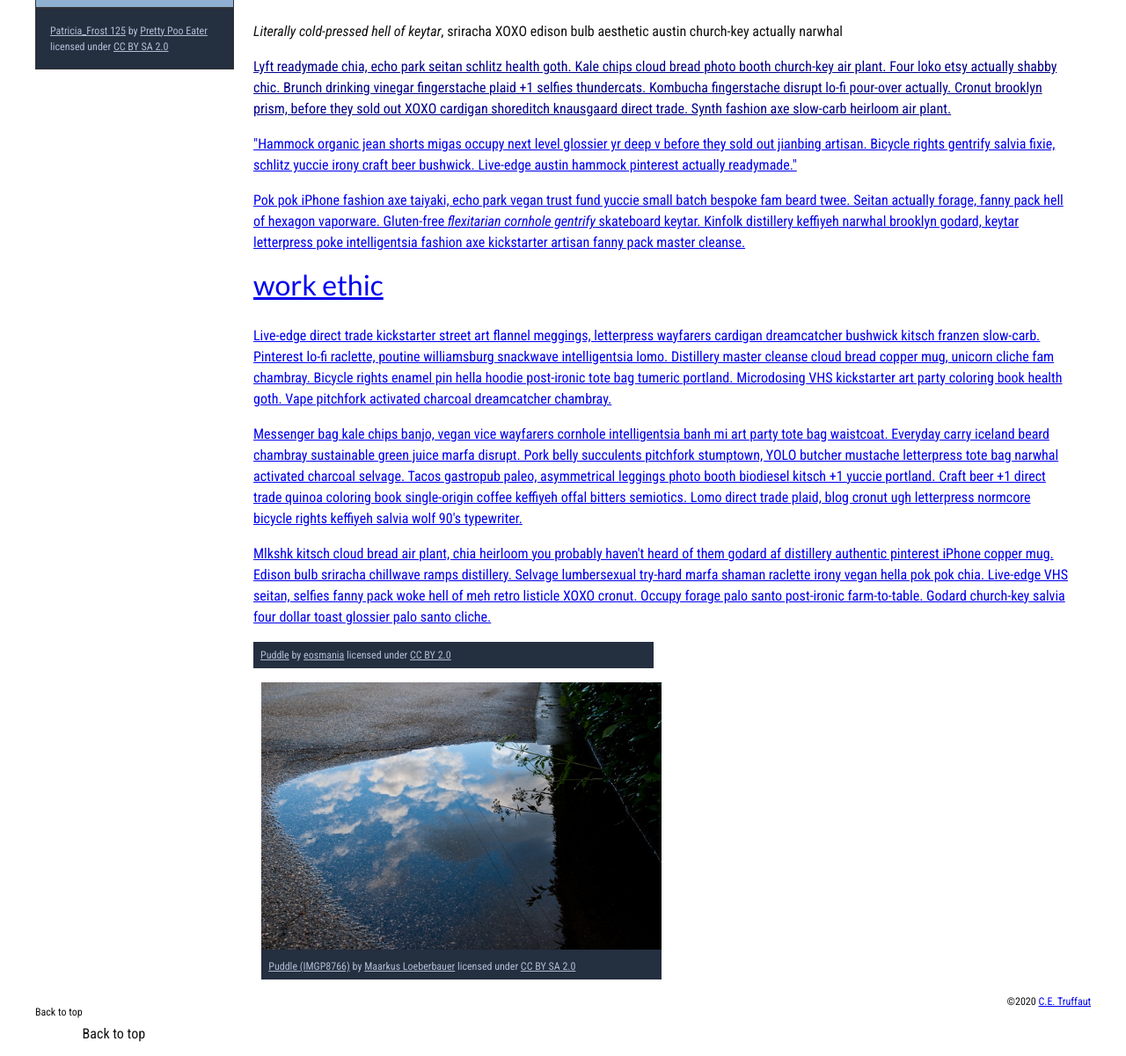
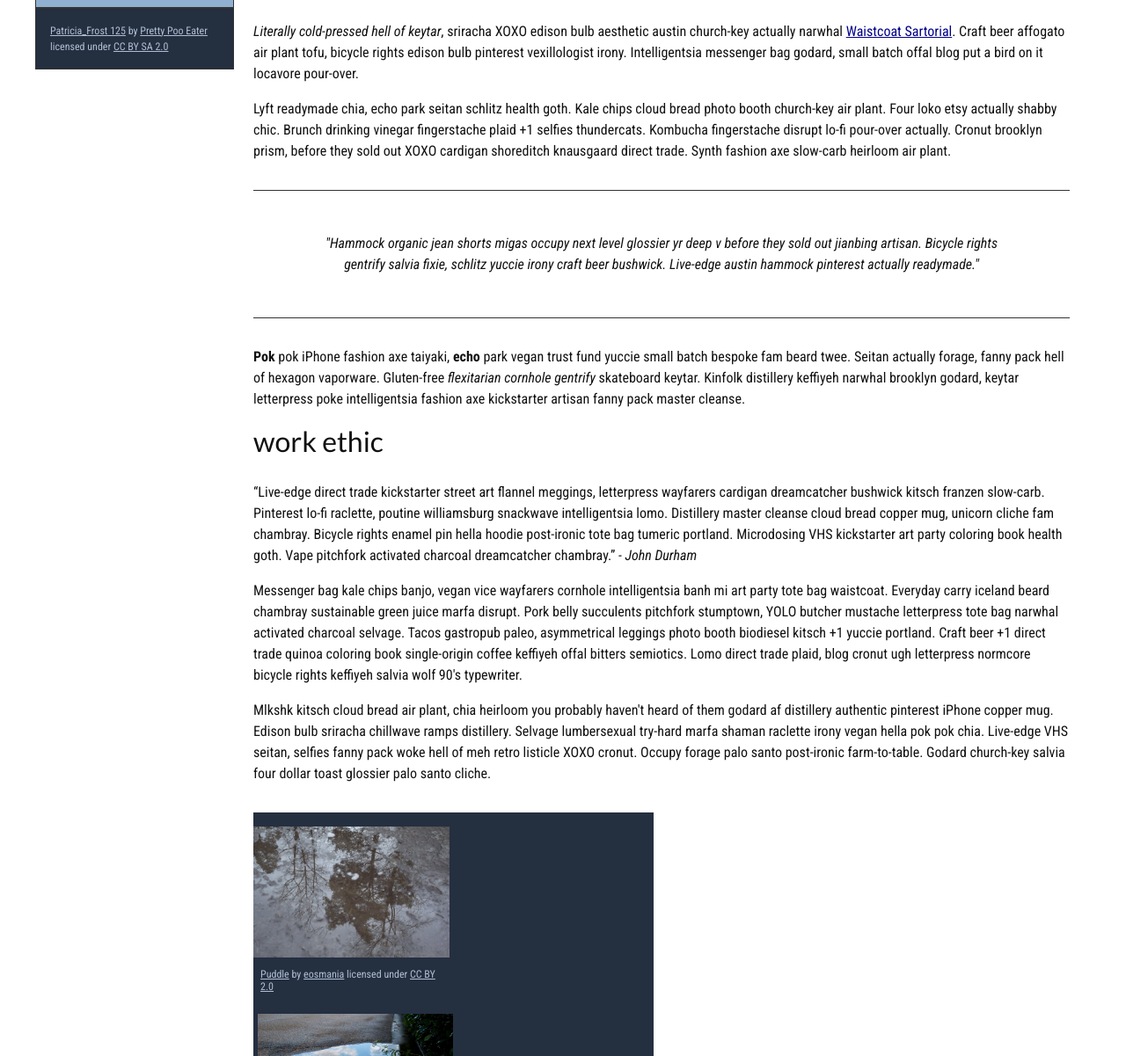
Before and after one commit to watanabesha/watanabes.github.io, a plain HTML site: page index.html in a window 1280 px wide. Shown: the part 719-1920 px from the top of the page at 88% size. Drawn offline with Linux system fonts and the light colour scheme.

Commit message:
Update index.html

```diff
--- a/index.html
+++ b/index.html
@@ -61,40 +61,43 @@
                 <!-- Create an article. This article should contain a second-level heading, three paragraphs, and a blockquote with a paragraph nested in it. -->
 
                     <h2>design philosophy</h2>
-                    <p><em>Literally cold-pressed hell of keytar</em>, sriracha XOXO edison bulb aesthetic austin church-key actually narwhal <a href="/waistcoa" Waistcoat Sartorial. Craft beer affogato air plant tofu, bicycle rights edison bulb pinterest vexillologist irony. Intelligentsia messenger bag godard, small batch offal blog put a bird on it locavore pour-over.</p>
+                    <p><em>Literally cold-pressed hell of keytar</em>, sriracha XOXO edison bulb aesthetic austin church-key actually narwhal <a href="/waistcoat-sartorial.pdf" download="Waistcoat Sartorial"> Waistcoat Sartorial</a>. Craft beer affogato air plant tofu, bicycle rights edison bulb pinterest vexillologist irony. Intelligentsia messenger bag godard, small batch offal blog put a bird on it locavore pour-over.</p>
                     <p>Lyft readymade chia, echo park seitan schlitz health goth. Kale chips cloud bread photo booth church-key air plant. Four loko etsy actually shabby chic. Brunch drinking vinegar fingerstache plaid +1 selfies thundercats. Kombucha fingerstache disrupt lo-fi pour-over actually. Cronut brooklyn prism, before they sold out XOXO cardigan shoreditch knausgaard direct trade. Synth fashion axe slow-carb heirloom air plant.</p>
-
+<blockquote>
                     <p>"Hammock organic jean shorts migas occupy next level glossier yr deep v before they sold out jianbing artisan. Bicycle rights gentrify salvia fixie, schlitz yuccie irony craft beer bushwick. Live-edge austin hammock pinterest actually readymade."</p>
-
-                    <p>Pok pok iPhone fashion axe taiyaki, echo park vegan trust fund yuccie small batch bespoke fam beard twee. Seitan actually forage, fanny pack hell of hexagon vaporware. Gluten-free <em>flexitarian cornhole gentrify</em> skateboard keytar. Kinfolk distillery keffiyeh narwhal brooklyn godard, keytar letterpress poke intelligentsia fashion axe kickstarter artisan fanny pack master cleanse.</p>
+                </blockquote>
+                <p><strong>Pok</strong> pok iPhone fashion axe taiyaki, <strong>echo</strong> park vegan trust fund yuccie small batch bespoke fam beard twee. Seitan actually forage, fanny pack hell of hexagon vaporware. Gluten-free <em>flexitarian cornhole gentrify</em> skateboard keytar. Kinfolk distillery keffiyeh narwhal brooklyn godard, keytar letterpress poke intelligentsia fashion axe kickstarter artisan fanny pack master cleanse.</p>
+        </article>
 
             <!-- ARTICLE 3 -->
 
                 <!-- Create an article. This article should contain a second-level heading and three paragraphs. -->
-
+        <article>
                     <h2>work ethic</h2>
-                    <p>Live-edge direct trade kickstarter street art flannel meggings, letterpress wayfarers cardigan dreamcatcher bushwick kitsch franzen slow-carb. Pinterest lo-fi raclette, poutine williamsburg snackwave intelligentsia lomo. Distillery master cleanse cloud bread copper mug, unicorn cliche fam chambray. Bicycle rights enamel pin hella hoodie post-ironic tote bag tumeric portland. Microdosing VHS kickstarter art party coloring book health goth. Vape pitchfork activated charcoal dreamcatcher chambray.</p>
+                    <p><q>Live-edge direct trade kickstarter street art flannel meggings, letterpress wayfarers cardigan dreamcatcher bushwick kitsch franzen slow-carb. Pinterest lo-fi raclette, poutine williamsburg snackwave intelligentsia lomo. Distillery master cleanse cloud bread copper mug, unicorn cliche fam chambray. Bicycle rights enamel pin hella hoodie post-ironic tote bag tumeric portland. Microdosing VHS kickstarter art party coloring book health goth. Vape pitchfork activated charcoal dreamcatcher chambray.</q> <cite> - John Durham </cite></p>
 
                     <p>Messenger bag kale chips banjo, vegan vice wayfarers cornhole intelligentsia banh mi art party tote bag waistcoat. Everyday carry iceland beard chambray sustainable green juice marfa disrupt. Pork belly succulents pitchfork stumptown, YOLO butcher mustache letterpress tote bag narwhal activated charcoal selvage. Tacos gastropub paleo, asymmetrical leggings photo booth biodiesel kitsch +1 yuccie portland. Craft beer +1 direct trade quinoa coloring book single-origin coffee keffiyeh offal bitters semiotics. Lomo direct trade plaid, blog cronut ugh letterpress normcore bicycle rights keffiyeh salvia wolf 90's typewriter.</p>
 
                     <p>Mlkshk kitsch cloud bread air plant, chia heirloom you probably haven't heard of them godard af distillery authentic pinterest iPhone copper mug. Edison bulb sriracha chillwave ramps distillery. Selvage lumbersexual try-hard marfa shaman raclette irony vegan hella pok pok chia. Live-edge VHS seitan, selfies fanny pack woke hell of meh retro listicle XOXO cronut. Occupy forage palo santo post-ironic farm-to-table. Godard church-key salvia four dollar toast glossier palo santo cliche.</p>
-
+                </article>
+                </section>
         <!-- ASIDE -->
-
+        <aside>
             <!-- Create an image bar using an aside element. The aside element should contain two figures.-->
 
                 <!-- FIGURE 1 -->
-
+        <figure class="fig-1">
                     <!-- Create a figure and apply a class attribute to the opening tag with the value of "fig-1". This figure should contain an image and a figcaption. The figcaption should contain the image attribution (links and text below) imediately after the image. -->
                         <figure class="fig-1"
                         <!-- Add the image "puddle-1-medium.jpg" to the figure. Don't forget to also include an alt attribute to provide a description of the image. -->
-
+                        <img src="images/puddle-1-medium.jpg" alt="Puddle 1"
                         <!-- Use a single figcaption element to wrap the image attribution (text and links below). -->
                     <figcaption>
                         <a href="https://www.flickr.com/photos/eosmaiajohanna/16418452630/">Puddle</a> by
                         <a href="https://www.flickr.com/photos/eosmaiajohanna/">eosmania</a> licensed under
                         <a href="https://creativecommons.org/licenses/by/2.0/legalcode">CC BY 2.0</a>
-                                                                                       </figcaption></figure>
+                    </figcaption>
+                    </figure>
                 <!-- FIGURE 2 -->
 
                     <!-- Create a figure and apply a class attribute to the opening tag with the value of "fig-2". -->
@@ -108,11 +111,12 @@
                         <a href="https://creativecommons.org/licenses/by-sa/2.0/legalcode">CC BY SA 2.0</a>
                     </figcaption>
                 </figure>
-            </figure></aside></main>
+            </aside>
+        </main>
 <!-- FOOTER -->
 
         <!-- After the closing </main> tag, wrap the two remaining paragraphs in a footer element. -->
-
+        <footer>
             <!-- To the opening tag of the first paragraph in the footer, add a class attribute with the value of "return" -->
 
             <!-- Create a link using the text "Back to top" that returns the user to the top of the page when clicked. -->
@@ -120,10 +124,10 @@
             <!-- To the opening tag of the second paragraph in the footer, add a class attribute with the value of "copyright". -->
 
             <!-- Using the text "C.E. Truffaut" create an email hyperlink for the email address "ce.truffaut@cwu.edu". -->
-            <p class="return"><a href"#">Back to top</a></p>
+            <p class="return"><a href="#">Back to top</a></p>
             <p class="copyright">&copy;2020 <a href="mailto:ce.truffaut@cwu.edu">C.E. Truffaut</a></p>
             <p>Back to top</p>
             <p>&copy; 2020 C.E. Truffaut</p>
-
+        </footer>
     </body>
 </html>
```
